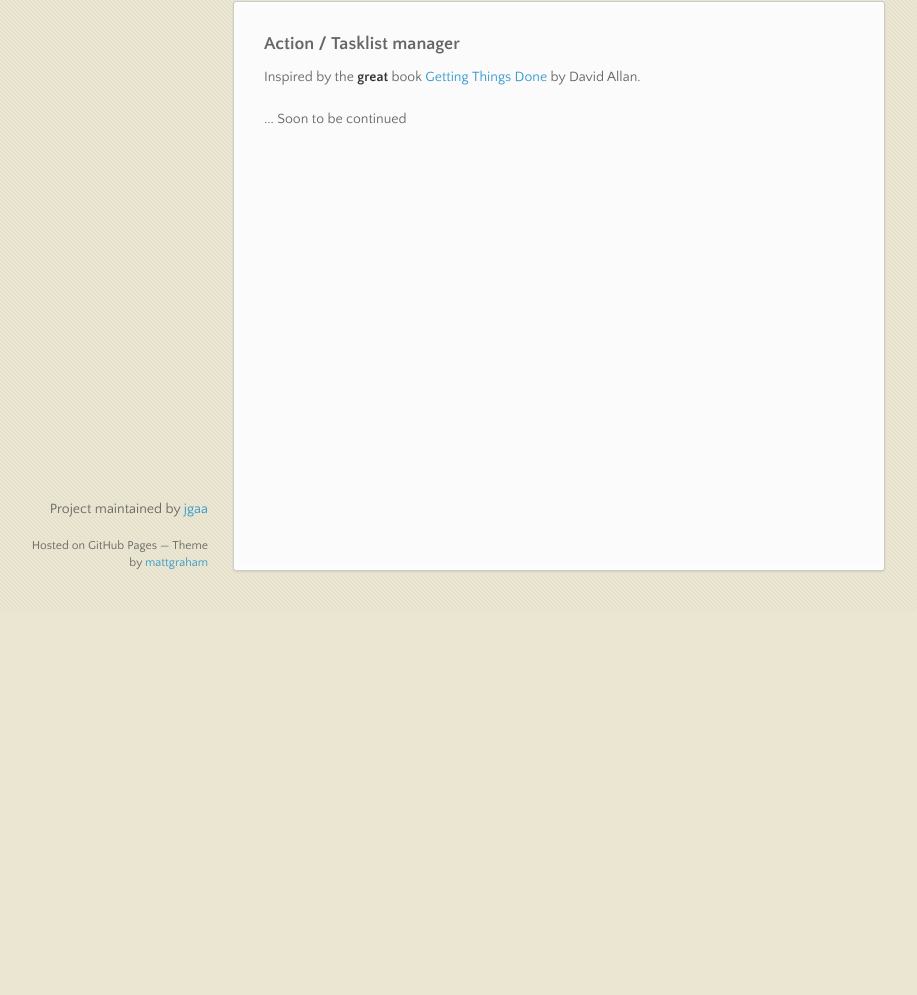
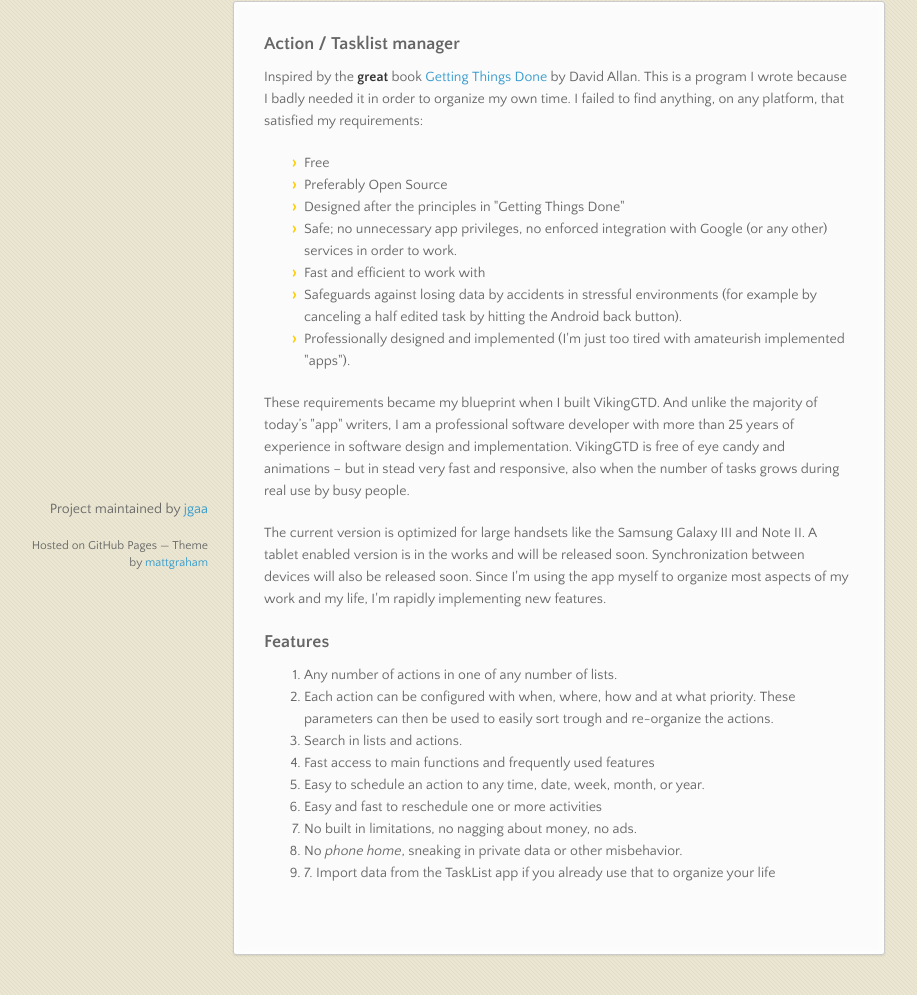
Before and after one commit to jgaa/VikingGTD, a plain HTML site: page index.html in a window 1280 px wide. Shown: the part 189-1184 px from the top of the page, without its empty margins (82-999 px from the left). Before the commit the page ends 800 px from the top, so only its background shows below. Drawn offline with nearby package versions, Linux system fonts and the light colour scheme.

Commit message:
Create gh-pages branch via GitHub

```diff
--- a/index.html
+++ b/index.html
@@ -41,9 +41,33 @@
       <section>
         <h3>Action / Tasklist manager</h3>
 
-<p>Inspired by the <strong>great</strong> book <a href="http://www.amazon.com/Getting-Things-Done-Stress-Free-Productivity/dp/0142000280/ref=sr_1_1?ie=UTF8&amp;qid=1362907996&amp;sr=8-1&amp;keywords=getting+things+done">Getting Things Done</a> by David Allan.</p>
+<p>Inspired by the <strong>great</strong> book <a href="http://www.amazon.com/Getting-Things-Done-Stress-Free-Productivity/dp/0142000280/ref=sr_1_1?ie=UTF8&amp;qid=1362907996&amp;sr=8-1&amp;keywords=getting+things+done">Getting Things Done</a> by David Allan. This is a program I wrote because I badly needed it in order to organize my own time. I failed to find anything, on any platform, that satisfied my requirements:</p>
 
-<p>... Soon to be continued</p>
+<ul>
+<li>Free</li>
+<li>Preferably Open Source</li>
+<li>Designed after the principles in "Getting Things Done"</li>
+<li>Safe; no unnecessary app privileges, no enforced integration with Google (or any other) services in order to work.</li>
+<li>Fast and efficient to work with</li>
+<li>Safeguards against losing data by accidents in stressful environments (for example by canceling a half edited task by hitting the Android back button).</li>
+<li>Professionally designed and implemented (I'm just too tired with amateurish implemented "apps").</li>
+</ul><p>These requirements became my blueprint when I built VikingGTD. And unlike the majority of today’s "app" writers, I am a professional software developer with more than 25 years of experience in software design and implementation. VikingGTD is free of eye candy and animations – but in stead very fast and responsive, also when the number of tasks grows during real use by busy people.</p>
+
+<p>The current version is optimized for large handsets like the Samsung Galaxy III and Note II. A tablet enabled version is in the works and will be released soon. Synchronization between devices will also be released soon. Since I'm using the app myself to organize most aspects of my work and my life, I'm rapidly implementing new features.</p>
+
+<h3>Features</h3>
+
+<ol>
+<li>Any number of actions in one of any number of lists.</li>
+<li>Each action can be configured with when, where, how and at what priority. These parameters can then be used to easily sort trough and re-organize the actions.</li>
+<li>Search in lists and actions.</li>
+<li>Fast access to main functions and frequently used features</li>
+<li>Easy to schedule an action to any time, date, week, month, or year. </li>
+<li>Easy and fast to reschedule one or more activities</li>
+<li>No built in limitations, no nagging about money, no ads.</li>
+<li>No <em>phone home</em>, sneaking in private data or other misbehavior.</li>
+<li>7. Import data from the TaskList app if you already use that to organize your life</li>
+</ol>
       </section>
       <footer>
         <p>Project maintained by <a href="https://github.com/jgaa">jgaa</a></p>
```
Also changed, not shown: params.json (+1 -1 lines).
